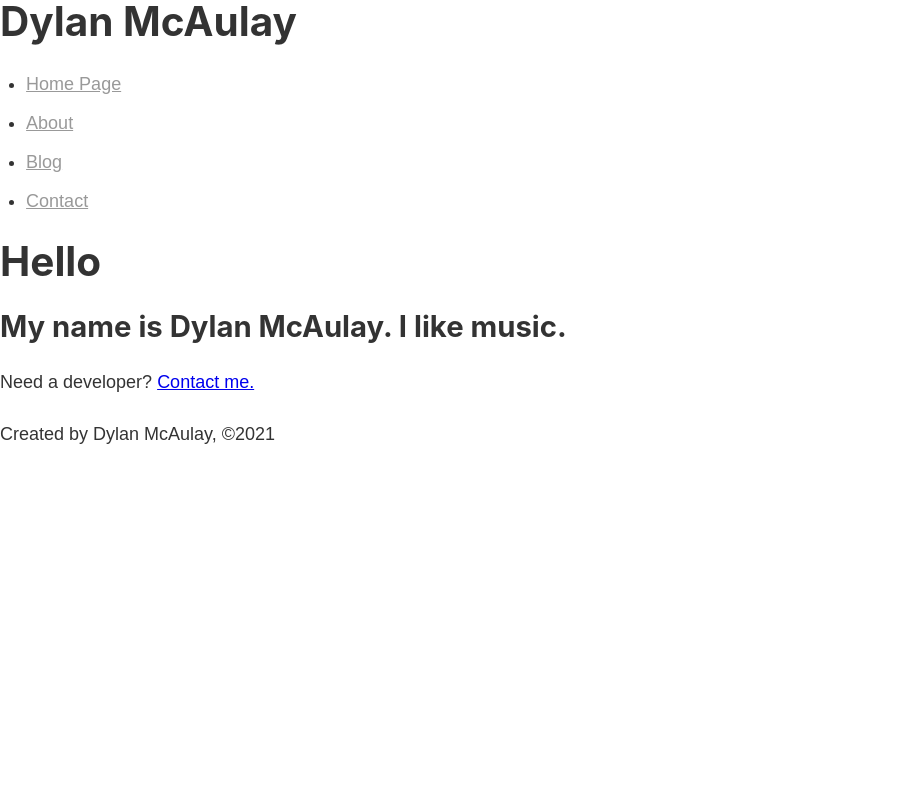
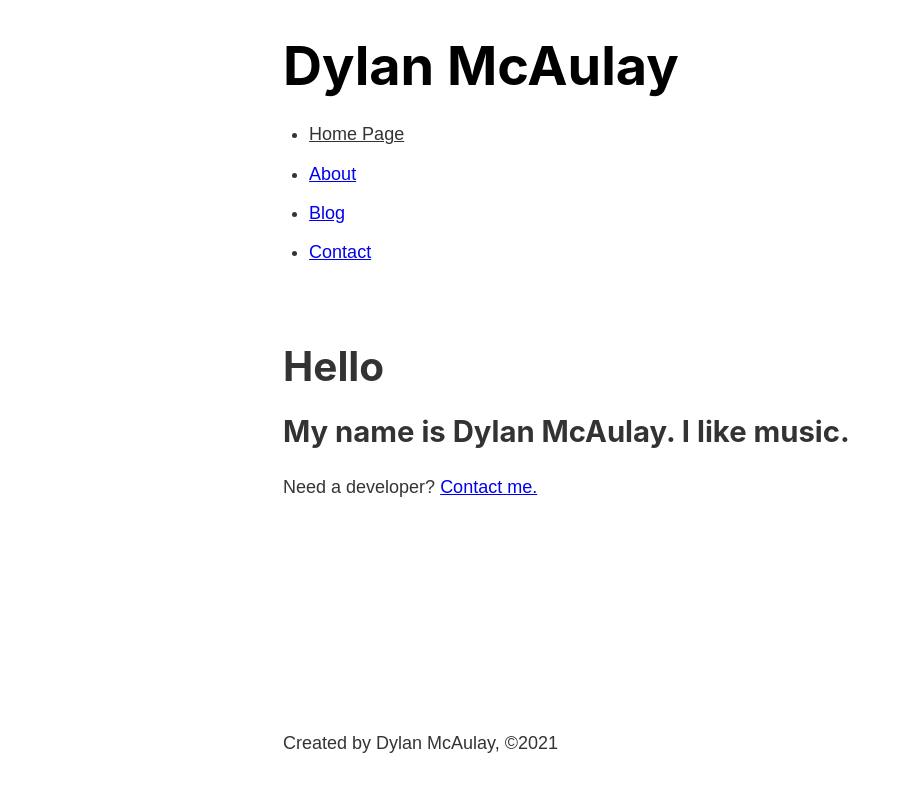
Before and after one commit to dmcaulay97/Gatsby-Blog, a Gatsby site: page / in a window 1280 px wide. Shown: the whole page, without its empty margins (0-910 px from the left). Built offline with nearby package versions, Linux system fonts and the light colour scheme; Gatsby itself is replaced by a stand-in of ours.

Commit message:
added layout and heder styles

```diff
--- a/src/components/header.js
+++ b/src/components/header.js
@@ -6,21 +6,25 @@ import * as headerStyles from "./header.module.scss"
 const Header = () => {
 
     return (
-        <header>
-            <h1>Dylan McAulay</h1>
+        <header className={headerStyles.header}>
+            <h1>
+                <Link to="/" className={headerStyles.title}>
+                    Dylan McAulay
+                </Link>
+            </h1>
             <nav>
-                <ul>
+                <ul className={headerStyles.navList}>
                     <li>
-                        <Link className={headerStyles.link} to="/">Home Page</Link>
+                        <Link className={headerStyles.navItem} activeClassName={headerStyles.active} to="/">Home Page</Link>
                     </li>
                     <li>
-                        <Link className={headerStyles.link} to="/about">About</Link>
+                        <Link className={headerStyles.navItem} activeClassName={headerStyles.active} to="/about">About</Link>
                     </li>
                     <li>
-                        <Link className={headerStyles.link} to="/blog">Blog</Link>
+                        <Link className={headerStyles.navItem} activeClassName={headerStyles.active} to="/blog">Blog</Link>
                     </li>
                     <li>
-                        <Link className={headerStyles.link} to="/contact">Contact</Link>
+                        <Link className={headerStyles.navItem} activeClassName={headerStyles.active} to="/contact">Contact</Link>
                     </li>
                 </ul>
             </nav>
--- a/src/components/header.module.scss
+++ b/src/components/header.module.scss
@@ -1,3 +1,30 @@
-.link{
+.header{
+  padding: 1rem 0 3rem;
+}
+
+.nav-item{
   color: #999999;
+  font-size: .9rem;
+  margin-right: 1.3rem;
+  text-decoration: none;
 }
+
+.nav-item:hover{
+  color:#666666
+}
+
+.title{
+  color:#000000;
+  font-size: 3rem;
+  text-decoration: none;
+}
+
+.nav-list{
+  display: flex;
+  list-style-type: none;
+  margin: 0;
+}
+
+.active{
+  color: #333333;
+}
--- a/src/components/layout.js
+++ b/src/components/layout.js
@@ -4,12 +4,15 @@ import Header from "./header"
 import Footer from "./footer"
 
 import "../styles/index.scss"
+import * as layoutStyles from "./layout.module.scss"
 
 const Layout = (props) => {
     return (
-        <div>
-            <Header />
-            {props.children}
+        <div className={layoutStyles.container}>
+            <div className={layoutStyles.content}>
+                <Header />
+                {props.children}
+            </div>
             <Footer />
         </div>
     )
--- /dev/null
+++ b/src/components/layout.module.scss
@@ -0,0 +1,14 @@
+.container{
+    margin: 0 auto;
+    max-width: 750px;
+    padding: 1rem;
+
+
+    display: flex;
+    flex-direction: column;
+    min-height: 100vh;
+}
+
+.content{
+    flex-grow: 1;
+}
```
